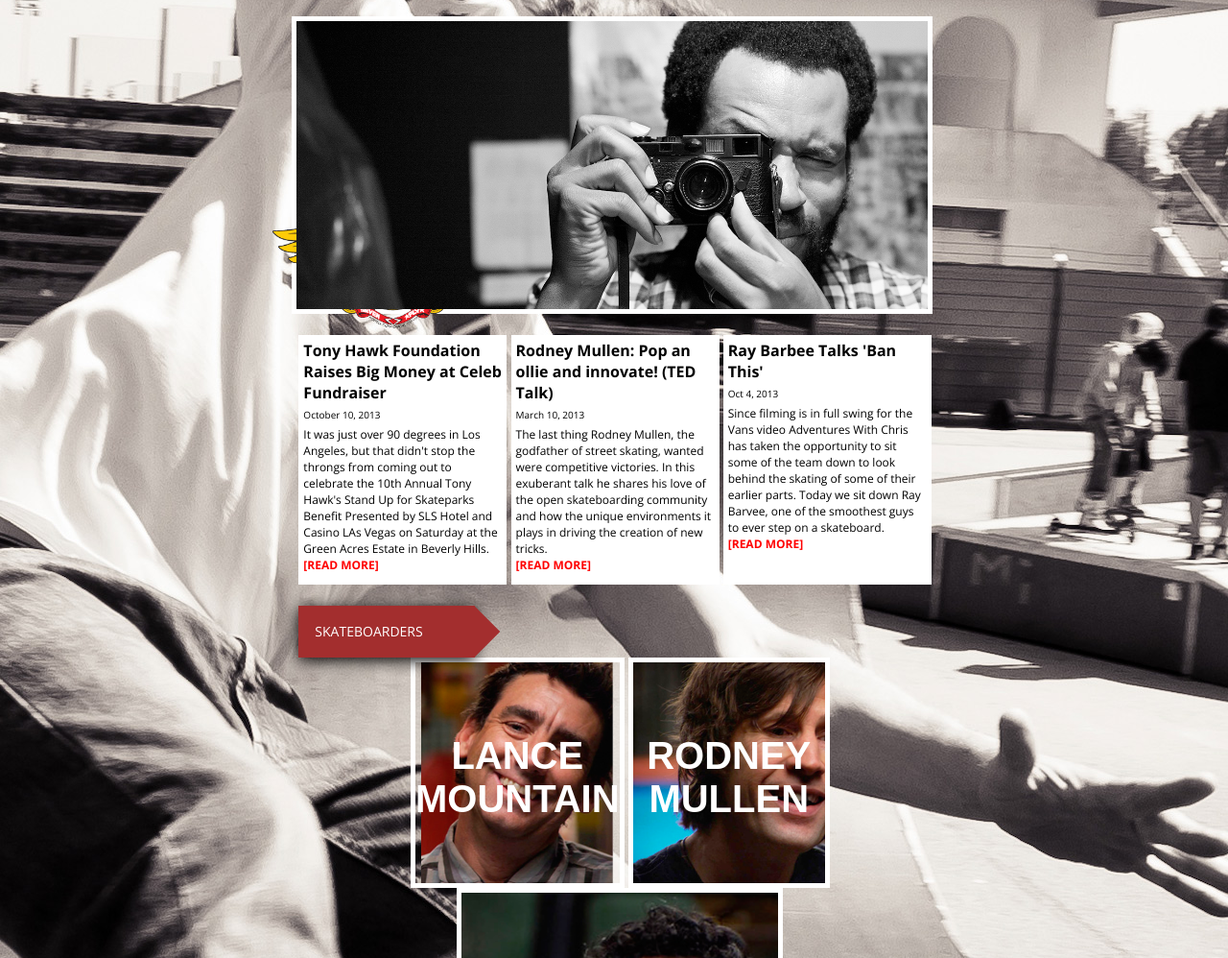
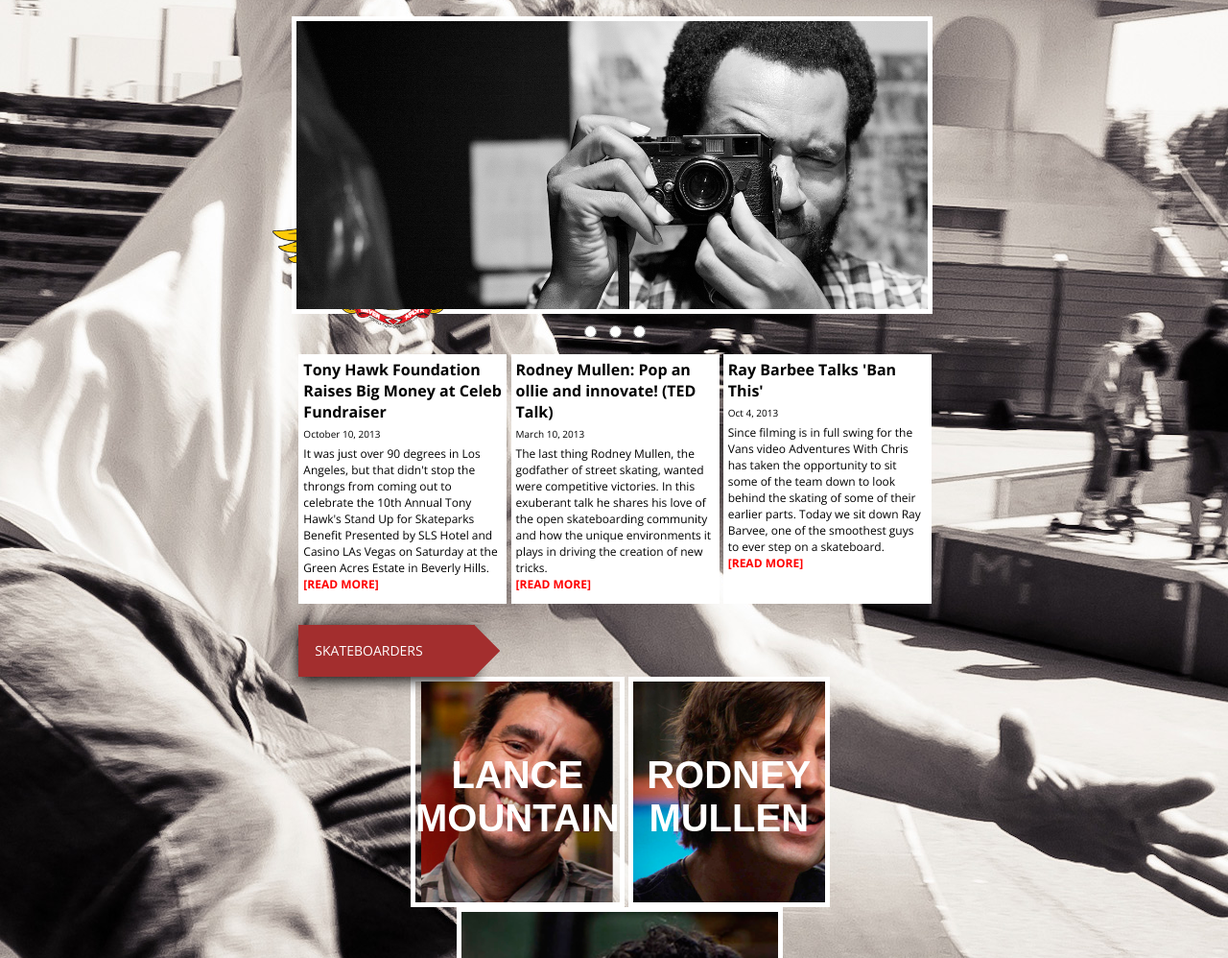
Before and after one commit to katevontaine/day4-peralto, a plain HTML site: page index.html in a window 1280 px wide. Shown: the part 102-1100 px from the top of the page at 96% size. Drawn offline with nearby package versions, Linux system fonts and the light colour scheme.

Commit message:
with dots

```diff
--- a/index.html
+++ b/index.html
@@ -35,6 +35,12 @@
           <img style="width: 800px;" src="images/top-image.png">
           </div>
         </header>
+
+        <section class="buttons">
+    <input type="radio" name="#" >
+    <input type="radio" name="#" >
+    <input type="radio" name="#">
+  </section>
 
 <br>
     <div class="middlesection">
--- a/stylesheet.css
+++ b/stylesheet.css
@@ -355,3 +355,9 @@ section{
     -ms-transform: rotate(360deg);
     transform: translate()
 }
+
+.buttons {
+ margin: 8px 0 12px 0;
+ width: 100%;
+ text-align: center;
+ }
```
